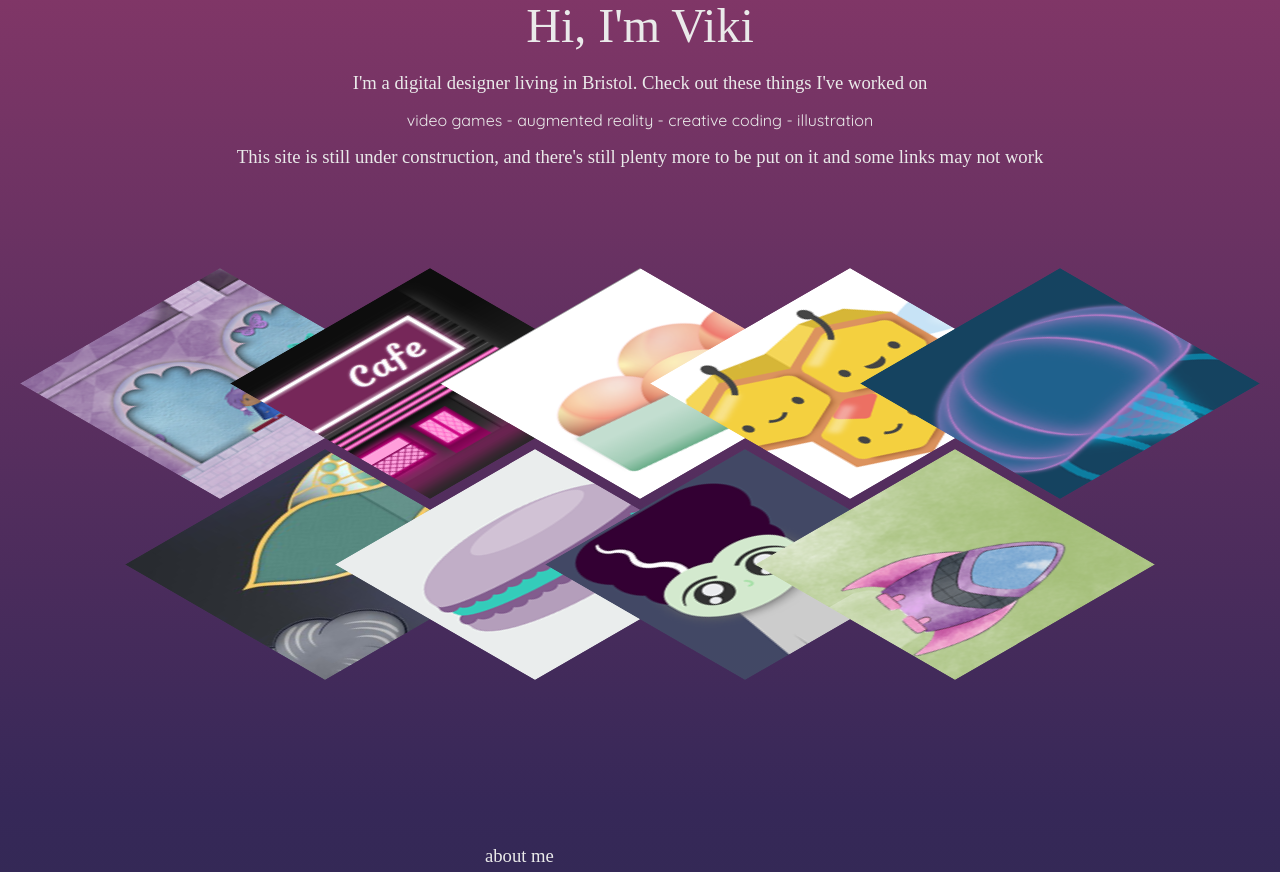
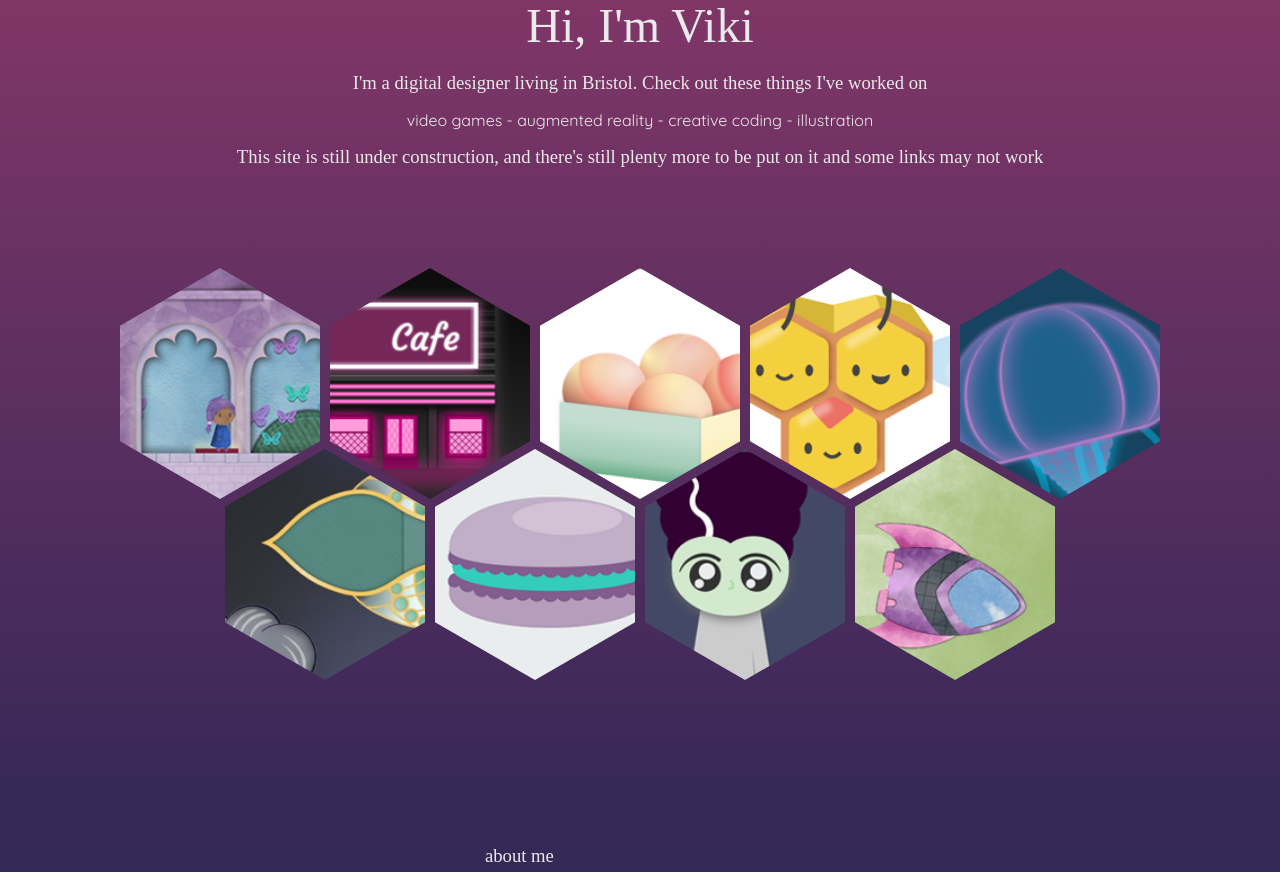
Before and after one commit to viki-scull/viki-scull.github.io, a PHP site: page / in a window 1280 px wide. Shown: the part 177-1049 px from the top of the page. Run offline with PHP 8.4, Linux system fonts and the light colour scheme; some web fonts are replaced.

Commit message:
updateback

```diff
--- a/style.css
+++ b/style.css
@@ -100,7 +100,11 @@ h3 {
   height: 100%;
   background-image: url("https://picsum.photos/250/250/?image=870");
   background-size: cover;
-  overflow: hidden; }
+  -o-transform: skewY(-30deg) rotate(60deg);
+  -moz-transform: skewY(-30deg) rotate(60deg);
+  -webkit-transform: skewY(-30deg) rotate(60deg);
+  -ms-transform: skewY(-30deg) rotate(60deg);
+  transform: skewY(-30deg) rotate(60deg); }
   .hexagon a {
     text-decoration: none; }
   .hexagon p {
--- a/style.sass
+++ b/style.sass
@@ -74,6 +74,10 @@ h3
   visibility: hidden
   margin-top: -50px
 
+// @media(min-device-width: )
+//   .item
+//     border-radius: 100%
+
 .item:nth-child(9n+1)
   grid-column-start: 1
 .item:nth-child(9n+2)
@@ -101,12 +105,12 @@ h3
   height: 100%
   background-image: url("https://picsum.photos/250/250/?image=870")
   background-size: cover
-  // -o-transform: skewY(-30deg) rotate(60deg)
-  // -moz-transform: skewY(-30deg) rotate(60deg)
-  // -webkit-transform: skewY(-30deg) rotate(60deg)
-  // -ms-transform: skewY(-30deg) rotate(60deg)
-  // transform: skewY(-30deg) rotate(60deg)
-  overflow: hidden
+  -o-transform: skewY(-30deg) rotate(60deg)
+  -moz-transform: skewY(-30deg) rotate(60deg)
+  -webkit-transform: skewY(-30deg) rotate(60deg)
+  -ms-transform: skewY(-30deg) rotate(60deg)
+  transform: skewY(-30deg) rotate(60deg)
+  // overflow: hidden
   a
     text-decoration: none
   p
```
Also changed, not shown: 1 other file.
